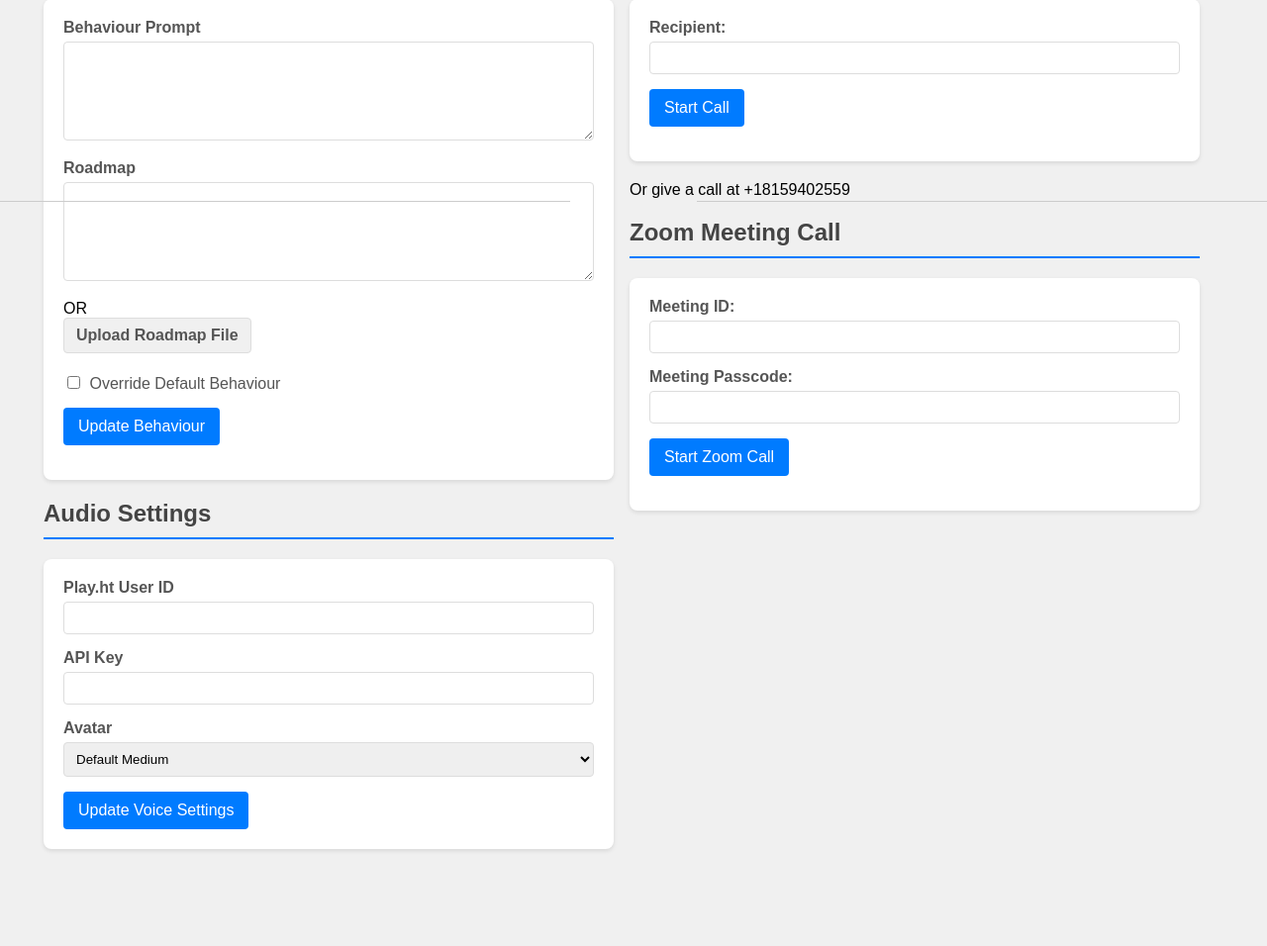
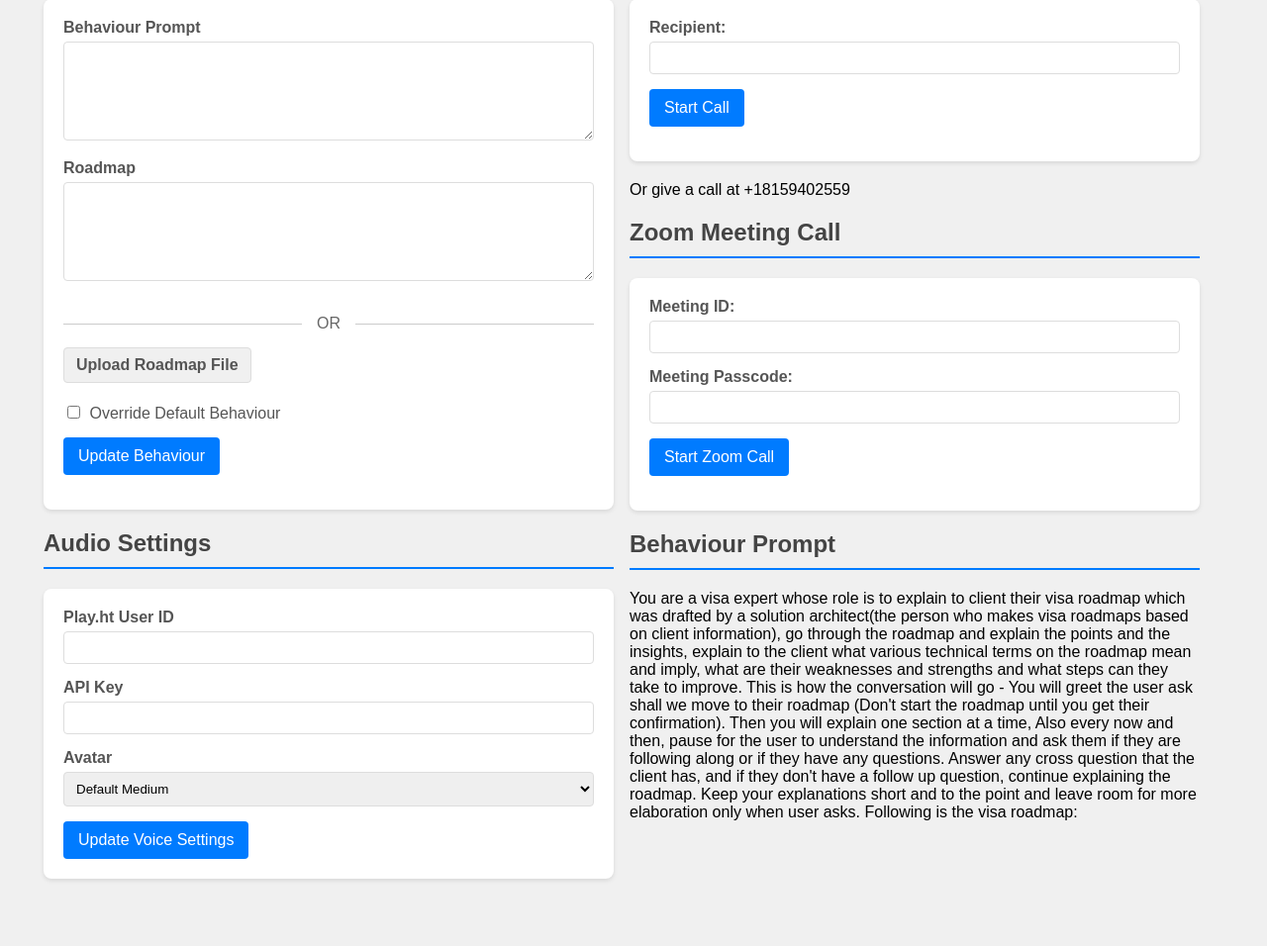
Before and after one commit to anjaney-parasar/VoiceRepl, a FastAPI app: page / in a window 1280 px wide. Shown: the part 197-1153 px from the top of the page at 99% size. Before the commit the page ends 1057 px from the top, so only its background shows below. Run offline with FastAPI, Linux system fonts and the light colour scheme; parts of the project's set-up code (start-up, migrations or seed data) failed here and were passed over.

Commit message:
added prompt <p> element

```diff
--- a/main.py
+++ b/main.py
@@ -5,6 +5,8 @@ from fastapi.staticfiles import StaticFiles
 from fastapi.middleware.cors import CORSMiddleware
 import uvicorn
 import sys
+from roadmap import prompt
+
 
 VOICE_AVATARS = {
     "Default Medium": "s3://voice-cloning-zero-shot/daab7575-42c8-48f1-b01c-ee4e3281fba7/original/manifest.json",
@@ -148,6 +150,9 @@ async def start_outbound_zoom(meeting_id: Optional[str],
     await call.start()
 
 
+
+
+
 # Expose the starter webpage
 @app.get("/")
 async def root(request: Request):
@@ -164,12 +169,14 @@ async def root(request: Request):
   return templates.TemplateResponse("index.html", {
     "request": request,
     "env_vars": env_vars,
-    "avatars":VOICE_AVATARS
+    "avatars":VOICE_AVATARS,
+    "prompt":prompt
   })
 
 
 @app.post("/change_behaviour")
 async def change_behaviour(
+    request:Request,
     systemPrompt: str = Form(...),
     content: str = Form(...)
 ):
@@ -179,6 +186,13 @@ async def change_behaviour(
     full_prompt = systemPrompt +content
     AGENT_CONFIG.prompt_preamble = full_prompt
     return {"status": "success"}
+    return templates.TemplateResponse("index.html", {
+    "request":request,
+    "avatars":VOICE_AVATARS,
+    "env_vars": env_vars,
+    "prompt":systemPrompt
+  })
+
 
 @app.post("/update_play_ht_config")
 async def update_play_ht_config(
--- a/static/script.js
+++ b/static/script.js
@@ -10,11 +10,19 @@ const systemPrompt = document.getElementById("Behaviour").value;
   const content = document.getElementById("Content").value;
   const roadmapFile = document.getElementById("roadmapFile").files[0];
   const overrideBehaviour = document.getElementById("overrideBehaviour").checked;
+  const defaultPrompt = document.getElementById("defaultPrompt").value;
 
+  let finalPrompt;
+  if (overrideBehaviour) {
+    finalPrompt = systemPrompt;
+  } else {
+    finalPrompt = `${defaultPrompt}\n\nAdditional instructions:\n${systemPrompt}`;
+  }
+  console.log(`final prommpt is ${finalPrompt}`)
   const changeBehaviourURL = `https://${BASE_URL}/change_behaviour`;
 
   const formData = new FormData();
-formData.append('systemPrompt', systemPrompt);
+  formData.append('systemPrompt', finalPrompt);
   formData.append('content', content);
   if (roadmapFile) {
     formData.append('roadmapFile', roadmapFile);
@@ -32,40 +40,31 @@ try {
       showMessage("changeBehaviour", "error", result.detail);
     } else {
       showMessage("changeBehaviour", "success", "Behaviour Changed successfully!");
+
+      // Update the paragraph with the new behavior prompt
+      const currentBehaviorPromptElement = document.getElementById("currentBehaviorPrompt");
+      currentBehaviorPromptElement.textContent = finalPrompt;
+
+      // Update the hidden input with the new prompt
+      document.getElementById("defaultPrompt").value = finalPrompt;
+
+      // Optionally, you can add a visual indication that the text has been updated
+      currentBehaviorPromptElement.classList.add("updated");
+      setTimeout(() => {
+        currentBehaviorPromptElement.classList.remove("updated");
+      }, 3000);  // Remove the 'updated' class after 3 seconds
     }
   } catch (error) {
     showMessage("changeBehaviour", "error", "An error occurred. Please try again.");
   }
 });
 
-// Audio Settings form
-document.getElementById("audioSettings").addEventListener('submit', async (event) => {
-event.preventDefault();
-const userId = document.getElementById("playHTUserId").value;
-const apiKey = document.getElementById("playHTApiKey").value;
-const avatar = document.getElementById("avatar").value;
-
-const playHTconfigURL = `https://${BASE_URL}/update_play_ht_config`;
-
-const formData = new FormData();
-formData.append('userId', userId);
-formData.append('apiKey', apiKey);
-formData.append('avatar', avatar);
-
-try {
-  const response = await fetch(playHTconfigURL, {
-    method: "POST",
-    body: formData
-  });
-
-  const result = await response.json();
-  if (!result.status || result.status !== "success") {
-    showMessage("audioSettings", "error", result.detail);
+document.getElementById("overrideBehaviour").addEventListener('change', function() {
+  const behaviourTextarea = document.getElementById("Behaviour");
+  if (this.checked) {
+    behaviourTextarea.placeholder = "Enter new behavior prompt to override default";
   } else {
-    showMessage("audioSettings", "success", "Audio Settings updated successfully!");
-  }
-} catch (error) {
-  showMessage("audioSettings", "error", "An error occurred. Please try again.");
+    behaviourTextarea.placeholder = "Enter additional instructions to append to default prompt";
   }
 });
 
--- a/static/styles.css
+++ b/static/styles.css
@@ -104,7 +104,7 @@ input[type="submit"]:hover {
   }
 }
 
-.p
+
 .or-divider {
   text-align: center;
   margin: 15px 0;
@@ -182,3 +182,12 @@ input[type="submit"]:hover {
   border: 1px solid #c3e6cb;
   color: #155724;
 }
+
+@keyframes highlight {
+  0% { background-color: yellow; }
+  100% { background-color: transparent; }
+}
+
+#currentBehaviorPrompt.updated {
+  animation: highlight 3s;
+}
--- a/templates/index.html
+++ b/templates/index.html
@@ -75,6 +75,10 @@
           <div class="message-container"></div>
         </form>
 
+        <input type="hidden" id="defaultPrompt" value="{{prompt}}">
+        <h2>Behaviour Prompt</h2>
+        <p id="currentBehaviorPrompt">{{prompt}}</p>
+
 
       </div>
     </div>
@@ -83,6 +87,8 @@
 </body>
 <script>
   const BASE_URL = "{{ env_vars.BASE_URL }}";
+  console.log(`Base URL is ${BASE_URL}`)
+  const defaultPrompt= "{{prompt}}";
 </script>
 <script src="{{ url_for('static', path='script.js') }}"></script>
 </html>
```
Lines whose indentation alone changed are shown as unchanged.
